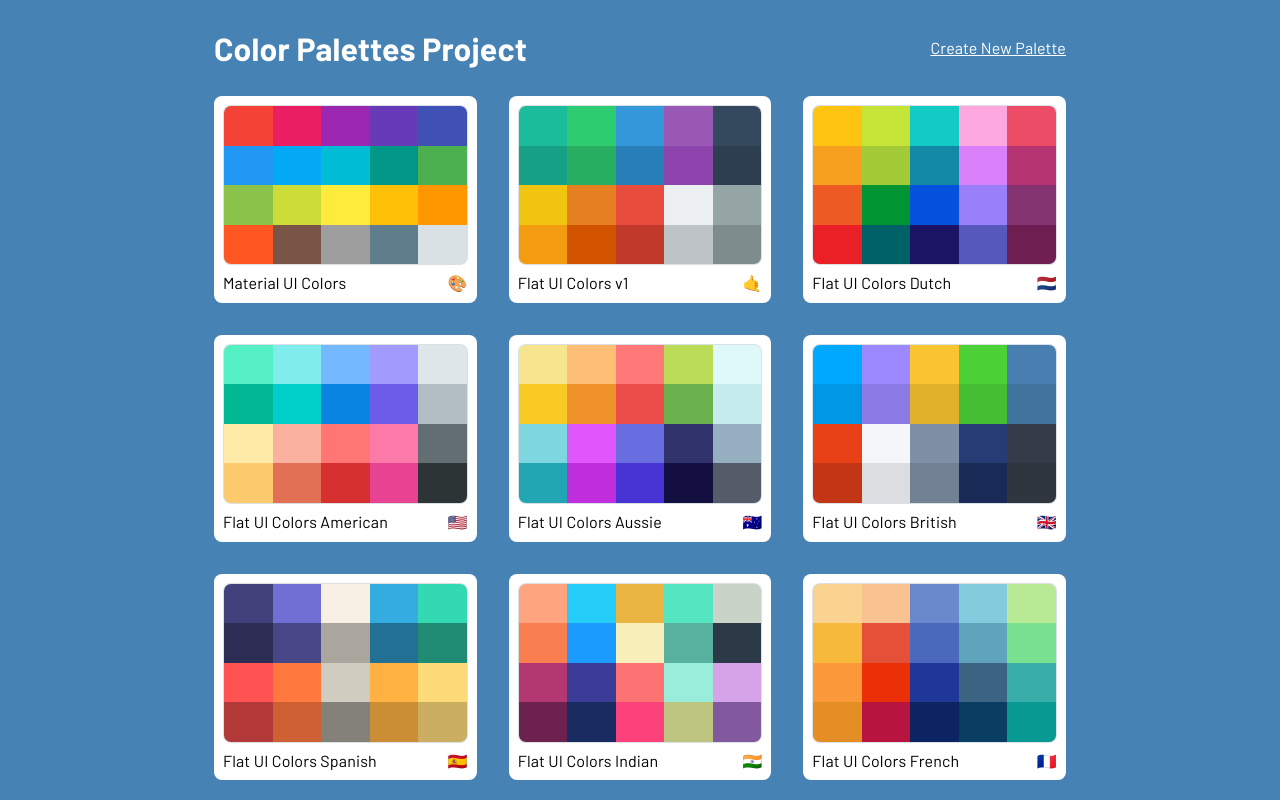
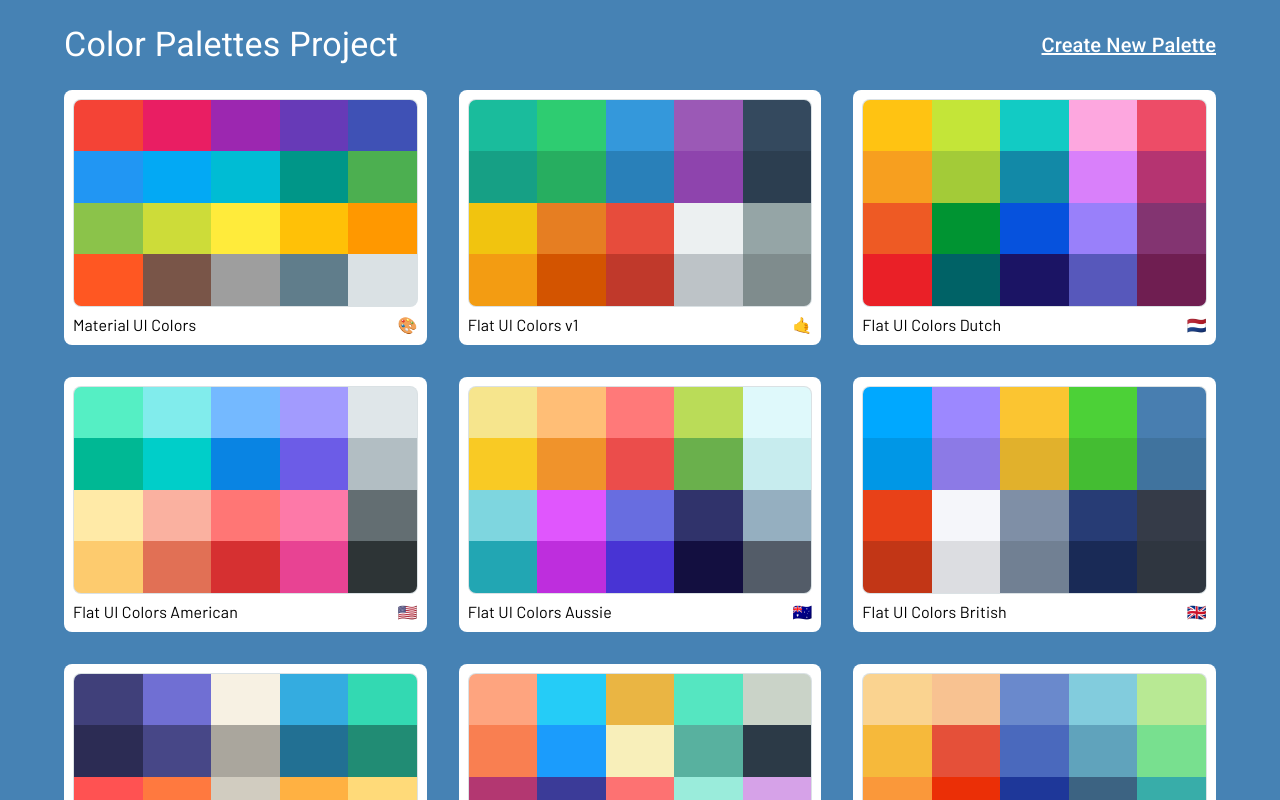
Before and after one commit to tomascatena/color-project, a React app: page / in a window 1280 px wide. Shown: the top 800 px of the page. Built offline with nearby package versions, Linux system fonts and the light colour scheme.

Commit message:
add styles to mini palettes and custom scrollbar

```diff
--- a/src/App.scss
+++ b/src/App.scss
@@ -1,6 +1,26 @@
 * {
   box-sizing: border-box;
+  font-family: 'Barlow', sans-serif;
   margin: 0;
   padding: 0;
-  font-family: 'Barlow', sans-serif;
 }
+
+/* Track */
+::-webkit-scrollbar-track {
+  background-color: #F5F5F5;
+  border-radius: 10px;
+  box-shadow: inset 0 0 6px rgba(0,0,0,0.3);
+}
+
+/* Handle */
+::-webkit-scrollbar {
+  background-color: #F5F5F5;
+  width: 12px;
+}
+
+/* Handle on hover */
+::-webkit-scrollbar-thumb {
+  background-color: #555;
+  border-radius: 10px;
+  box-shadow: inset 0 0 6px rgba(0,0,0,.3);
+}
--- a/src/components/MiniPalettes/MiniPalette.styled.ts
+++ b/src/components/MiniPalette/MiniPalette.styled.ts
@@ -20,7 +20,7 @@
   display: 'grid',
   gridTemplateColumns: 'repeat(5, 1fr)',
   gridTemplateRows: 'repeat(4, 1fr)',
-  height: '10rem',
+  height: '13rem',
   margin: '.5rem .5rem 0 .5rem',
   overflow: 'hidden',
 }));
--- a/src/components/MiniPalettes/MiniPalette.tsx
+++ b/src/components/MiniPalette/MiniPalette.tsx
@@ -23,7 +23,6 @@
 
 const MiniPalette = ({
   palette,
-  removePalette,
   handleClick
 }: Props) => {
   return (
--- a/src/components/NewPalette/NewPaletteNameDialog/NewPaletteNameDialog.tsx
+++ b/src/components/NewPalette/NewPaletteNameDialog/NewPaletteNameDialog.tsx
@@ -75,6 +75,7 @@
 
   const dialogContent = (
     <TextField
+      autoComplete='off'
       autoFocus
       error={hasValidationError}
       fullWidth
--- a/src/pages/PalettesListPage/PalettesListPage.tsx
+++ b/src/pages/PalettesListPage/PalettesListPage.tsx
@@ -9,7 +9,8 @@
   PalettesListContainer,
   PalettesListHeader,
 } from './PalettesListPage.styled';
-import MiniPalette from '@/components/MiniPalettes/MiniPalette';
+import { Typography } from '@mui/material';
+import MiniPalette from '@/components/MiniPalette/MiniPalette';
 import React from 'react';
 
 type Props = {
@@ -31,12 +32,12 @@
 
   return (
     <PalettesListContainer>
-      <Container maxWidth='md'>
+      <Container maxWidth='lg'>
         <PalettesListHeader>
-          <h1>Color Palettes Project</h1>
+          <Typography variant='h4'>Color Palettes Project</Typography>
 
           <Link to='/new-palette'>
-            Create New Palette
+            <Typography variant='h6'>Create New Palette</Typography>
           </Link>
         </PalettesListHeader>
 
```
